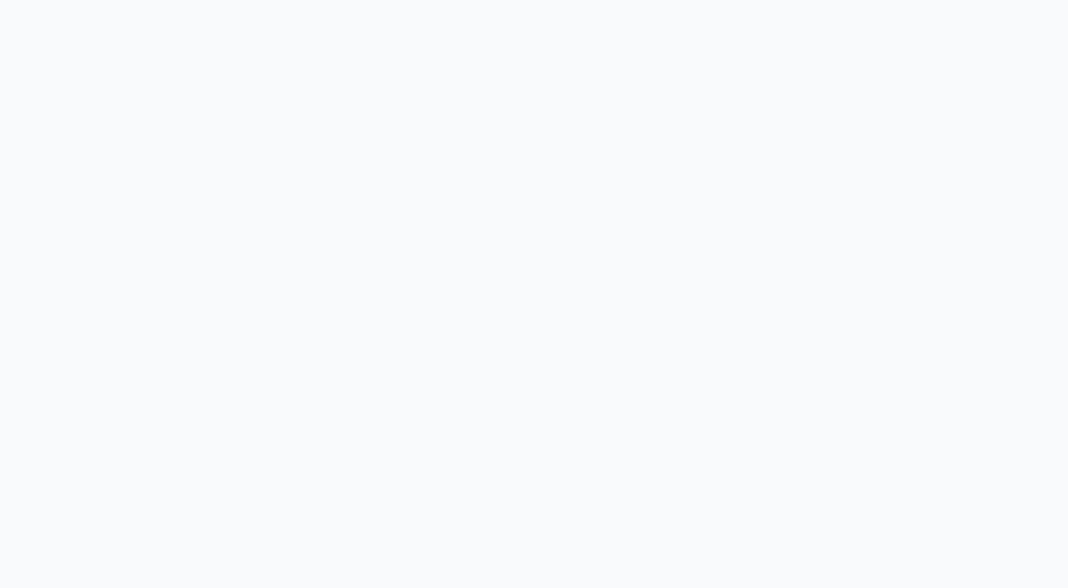
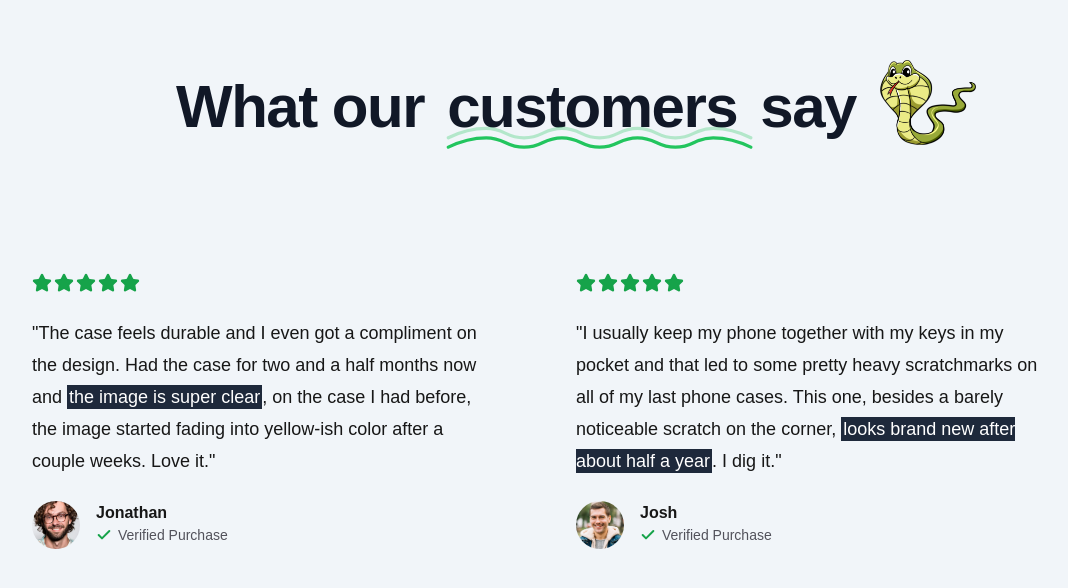
Before and after one commit to EnricoGiovanno8/case-cobra, a Next.js app: page / in a window 1280 px wide. Shown: the part 1031-1619 px from the top of the page, without its empty margins (64-1132 px from the left). Before the commit the page ends 995 px from the top, so only its background shows below. Built offline with nearby package versions, Linux system fonts and the light colour scheme; no server answers.

Commit message:
add testimonials section

```diff
--- a/src/app/page.tsx
+++ b/src/app/page.tsx
@@ -1,4 +1,4 @@
-import { MaxWidthWrapper, Phone, Image } from '@/components';
+import { MaxWidthWrapper, Phone, Image, Icons } from '@/components';
 import { Check, Star } from 'lucide-react';
 
 export default function Home() {
@@ -101,6 +101,92 @@
           </div>
         </MaxWidthWrapper>
       </section>
+
+      <section className="bg-slate-100 grainy-dark py-24">
+        <MaxWidthWrapper className="flex flex-col items-center gap-16 sm:gap-32">
+          <div className="flex flex-col lg:flex-row items-center gap-4 sm:gap-6">
+            <h2 className="order-1 mt-2 tracking-tight text-center text-balance !leading-tight font-bold text-5xl md:text-6xl text-gray-900">
+              What our{' '}
+              <span className="relative px-2">
+                customers{' '}
+                <Icons.underline className="hidden sm:block pointer-events-none absolute inset-x-0 -bottom-6 text-green-500" />
+              </span>{' '}
+              say
+            </h2>
+            <Image src="/snake-2.png" className="w-24 order-0 lg:order-2" alt="snake image 2" />
+          </div>
+
+          <div className="mx-auto grid max-w-2xl grid-cols-1 px-4 lg:mx-0 lg:max-w-none lg:grid-cols-2 gap-y-16">
+            <div className="flex flex-auto flex-col gap-4 lg:pr-8 xl:pr-20">
+              <div className="flex gap-0.5 mb-2">
+                <Star className="h-5 w-5 text-green-600 fill-green-600" />
+                <Star className="h-5 w-5 text-green-600 fill-green-600" />
+                <Star className="h-5 w-5 text-green-600 fill-green-600" />
+                <Star className="h-5 w-5 text-green-600 fill-green-600" />
+                <Star className="h-5 w-5 text-green-600 fill-green-600" />
+              </div>
+              <div className="text-lg leading-8">
+                <p>
+                  &quot;The case feels durable and I even got a compliment on the design. Had the
+                  case for two and a half months now and{' '}
+                  <span className="p-0.5 bg-slate-800 text-white">the image is super clear</span>,
+                  on the case I had before, the image started fading into yellow-ish color after a
+                  couple weeks. Love it.&quot;
+                </p>
+              </div>
+              <div className="flex gap-4 mt-2">
+                <Image
+                  className="rounded-full h-12 w-12 object-cover"
+                  src="/users/user-1.png"
+                  alt="user"
+                />
+                <div className="flex flex-col">
+                  <p className="font-semibold">Jonathan</p>
+                  <div className="flex gap-1.5 items-center text-zinc-600">
+                    <Check className="h-4 w-4 stroke-[3px] text-green-600" />
+                    <p className="text-sm">Verified Purchase</p>
+                  </div>
+                </div>
+              </div>
+            </div>
+
+            <div className="flex flex-auto flex-col gap-4 lg:pr-8 xl:pr-20">
+              <div className="flex gap-0.5 mb-2">
+                <Star className="h-5 w-5 text-green-600 fill-green-600" />
+                <Star className="h-5 w-5 text-green-600 fill-green-600" />
+                <Star className="h-5 w-5 text-green-600 fill-green-600" />
+                <Star className="h-5 w-5 text-green-600 fill-green-600" />
+                <Star className="h-5 w-5 text-green-600 fill-green-600" />
+              </div>
+              <div className="text-lg leading-8">
+                <p>
+                  &quot;I usually keep my phone together with my keys in my pocket and that led to
+                  some pretty heavy scratchmarks on all of my last phone cases. This one, besides a
+                  barely noticeable scratch on the corner,{' '}
+                  <span className="p-0.5 bg-slate-800 text-white">
+                    looks brand new after about half a year
+                  </span>
+                  . I dig it.&quot;
+                </p>
+              </div>
+              <div className="flex gap-4 mt-2">
+                <Image
+                  className="rounded-full h-12 w-12 object-cover"
+                  src="/users/user-4.jpg"
+                  alt="user"
+                />
+                <div className="flex flex-col">
+                  <p className="font-semibold">Josh</p>
+                  <div className="flex gap-1.5 items-center text-zinc-600">
+                    <Check className="h-4 w-4 stroke-[3px] text-green-600" />
+                    <p className="text-sm">Verified Purchase</p>
+                  </div>
+                </div>
+              </div>
+            </div>
+          </div>
+        </MaxWidthWrapper>
+      </section>
     </div>
   );
 }
--- /dev/null
+++ b/src/components/Icons/Icons.tsx
@@ -0,0 +1,22 @@
+import { LucideProps } from 'lucide-react';
+
+export const Icons = {
+  underline: (props: LucideProps) => (
+    <svg {...props} viewBox="0 0 687 155">
+      <g
+        stroke="currentColor"
+        strokeWidth="7"
+        fill="none"
+        fillRule="evenodd"
+        strokeLinecap="round"
+        strokeLinejoin="round"
+      >
+        <path
+          d="M20 98c27-13.3333333 54-20 81-20 40.5 0 40.5 20 81 20s40.626917-20 81-20 40.123083 20 80.5 20 40.5-20 81-20 40.5 20 81 20 40.626917-20 81-20c26.915389 0 53.748722 6.6666667 80.5 20"
+          opacity=".3"
+        ></path>
+        <path d="M20 118c27-13.3333333 54-20 81-20 40.5 0 40.5 20 81 20s40.626917-20 81-20 40.123083 20 80.5 20 40.5-20 81-20 40.5 20 81 20 40.626917-20 81-20c26.915389 0 53.748722 6.6666667 80.5 20"></path>
+      </g>
+    </svg>
+  ),
+};
--- /dev/null
+++ b/src/components/Icons/index.tsx
@@ -0,0 +1,3 @@
+import { Icons } from './Icons';
+
+export default Icons;
--- a/src/components/index.tsx
+++ b/src/components/index.tsx
@@ -1,6 +1,7 @@
+import Icons from './Icons';
 import Image from './Image';
 import MaxWidthWrapper from './MaxWidthWrapper';
 import Navbar from './Navbar';
 import Phone from './Phone';
 
-export { Image, MaxWidthWrapper, Navbar, Phone };
+export { Icons, Image, MaxWidthWrapper, Navbar, Phone };
```
